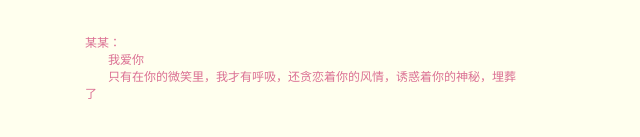
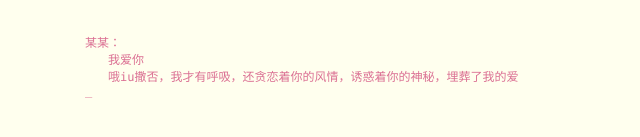
Before and after one commit to wanghaodi/LoveSourceCode, a plain HTML site: page 表白网页款式一源码/index1.html in a window 1280 px wide. Shown: the part 167-304 px from the top of the page, 0-640 px from the left. Drawn offline with Linux system fonts and the light colour scheme.

Commit message:
Update and rename index.html to index1.html

```diff
--- a/表白网页款式一源码/index.html
+++ b/表白网页款式一源码/index1.html
@@ -2,7 +2,7 @@
 <html xmlns="http://www.w3.org/1999/xhtml" xml:lang="en" lang="en">
 <head>
 
-	<title>某某，我爱你 </title>
+	<title>春夏，111 </title>
 <meta name="keywords" content="" />
 <meta name="description" content="" />
 	<meta http-equiv="Content-Type" content="text/html; charset=utf-8">
@@ -26,7 +26,7 @@
 			<div id="code">
 				<span class="comments">某某：</span><br />
 				<span class="space"><span class="comments">我爱你</span></span><br />
-				<span class="space"/><span class="comments">只有在你的微笑里，我才有呼吸，还贪恋着你的风情，诱惑着你的神秘，埋葬了我的爱情，脉脉之情如一溪春水，快刀难斩断，随着天各一方的时间越来越长，我的思念也越来越深，我很想找一个万籁俱寂的深夜或一个阳光明媚的早晨，把许多心底的惆怅、寂寞向你倾诉。
+				<span class="space"/><span class="comments">哦iu撒否，我才有呼吸，还贪恋着你的风情，诱惑着你的神秘，埋葬了我的爱情，脉脉之情如一溪春水，快刀难斩断，随着天各一方的时间越来越长，我的思念也越来越深，我很想找一个万籁俱寂的深夜或一个阳光明媚的早晨，把许多心底的惆怅、寂寞向你倾诉。
 				某某，我们的故事是最感人，最真实的，早安，我永恒的爱人，虽然我尚未起床，但思想已经飞到你的身边来了，不管今世也好来世也好，我所要的只有你。我要与你同坐在有着月光的草坪上，一起遥望着繁星点缀的夜空，讲述那人间古老的爱情神话。人生不止，寂寞不已。寂寞人生爱无休，寂寞是爱永远的主题。</span><br />
 				<span class="space"/><span class="comments">某某，在这没有月的漆黑的夜里，我独自坐在窗前写着这封信，希望睡前可以吻你；希望睡时可以抱着你；希望醒来可以看到你，有你的日子，一切都是那么美好，风和日丽，鲜花遍地；没你的日子，白昼是那么的黯淡，黑夜是那么的漫长。你的话已经锁在我的记忆里了，那钥匙你就替我保管一辈子吧。如果你冷，我将你拥入怀中；如果你哭，我替你擦去泪痕。你像那天边的云，飘泊不定，叫人难以追寻；你像那水中的萍，流移四方，叫我难以琢磨。这样的习惯也是一种甜蜜的负担，思念你早已成为我生活中不可缺少的习惯。思念就像河流般，滔滔不绝地流向大海，流向我的心房，当我闭上双眼，你的身影又浮现在我的眼前，一些路我们并肩走过，一些故事我们就是主人公，一首歌我们对唱了那么久，永远不变的是心中深藏的对爱的执着。如果，我只有一天的生命，我会去找你，并告诉你，我是如此的依恋你。我们那两颗充满柔情和陶醉的心永远在一起，我愿做天上的星星，给你永恒的光芒，永远守候在你身边。盼你在每一次想你的瞬间，爱你在每一秒呼吸的间隙。不知为什么，只要有你在我身边，我的心便不再惶惶不安。有你的日子你就是一切，没你的日子一切都是你。
 				某某，我想告诉你，自从有了你，我觉得整个世界都在向我点头微笑，你那充满朝气的身影总是伴着月光入我梦来，让我牵挂不停。还记得我俩的初遇。那一瞬间，时间就像静止了一般，你的气质让我觉得惊喜，认识你我的生活充满生机，爱上你我的生活充满激情。</span><br />
```
